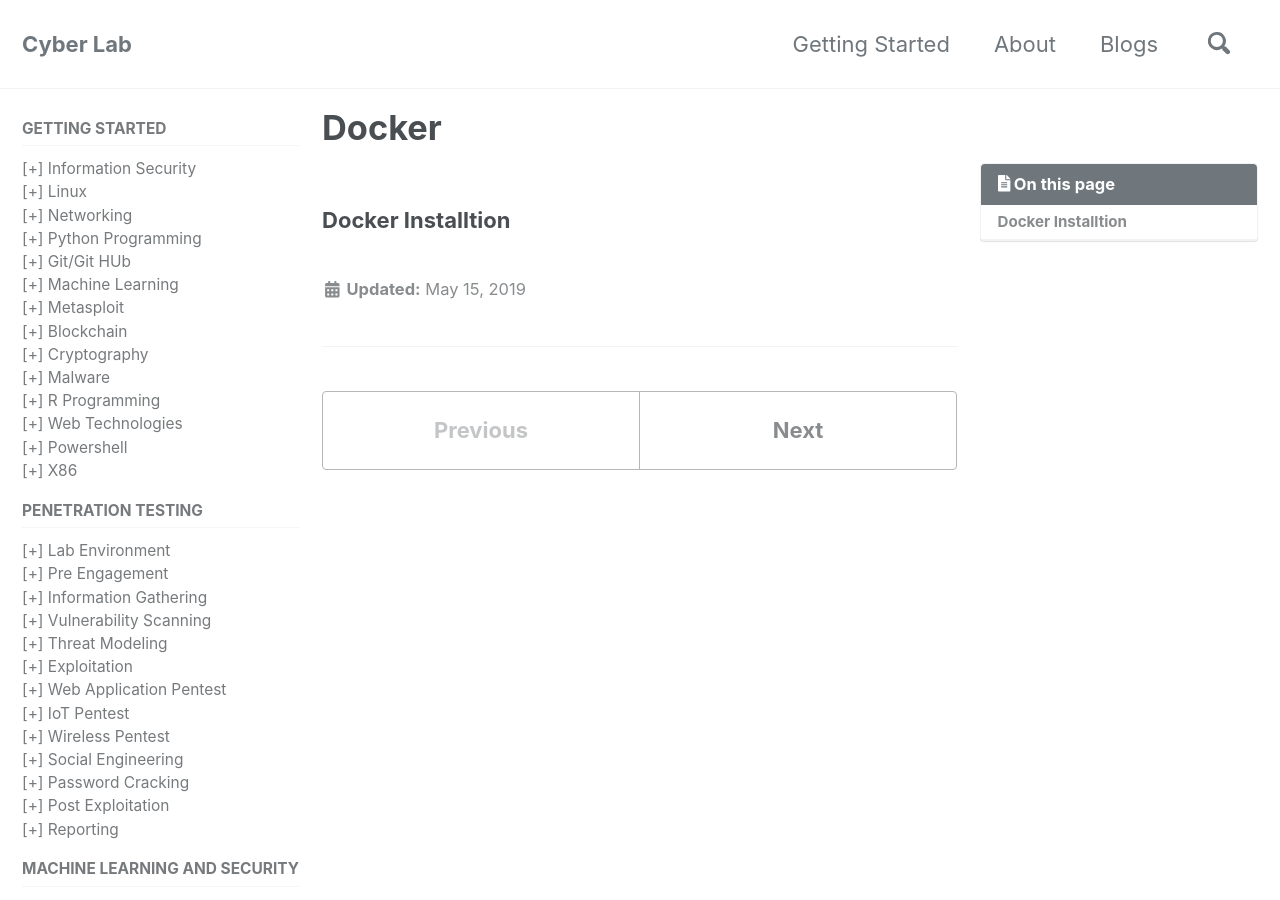
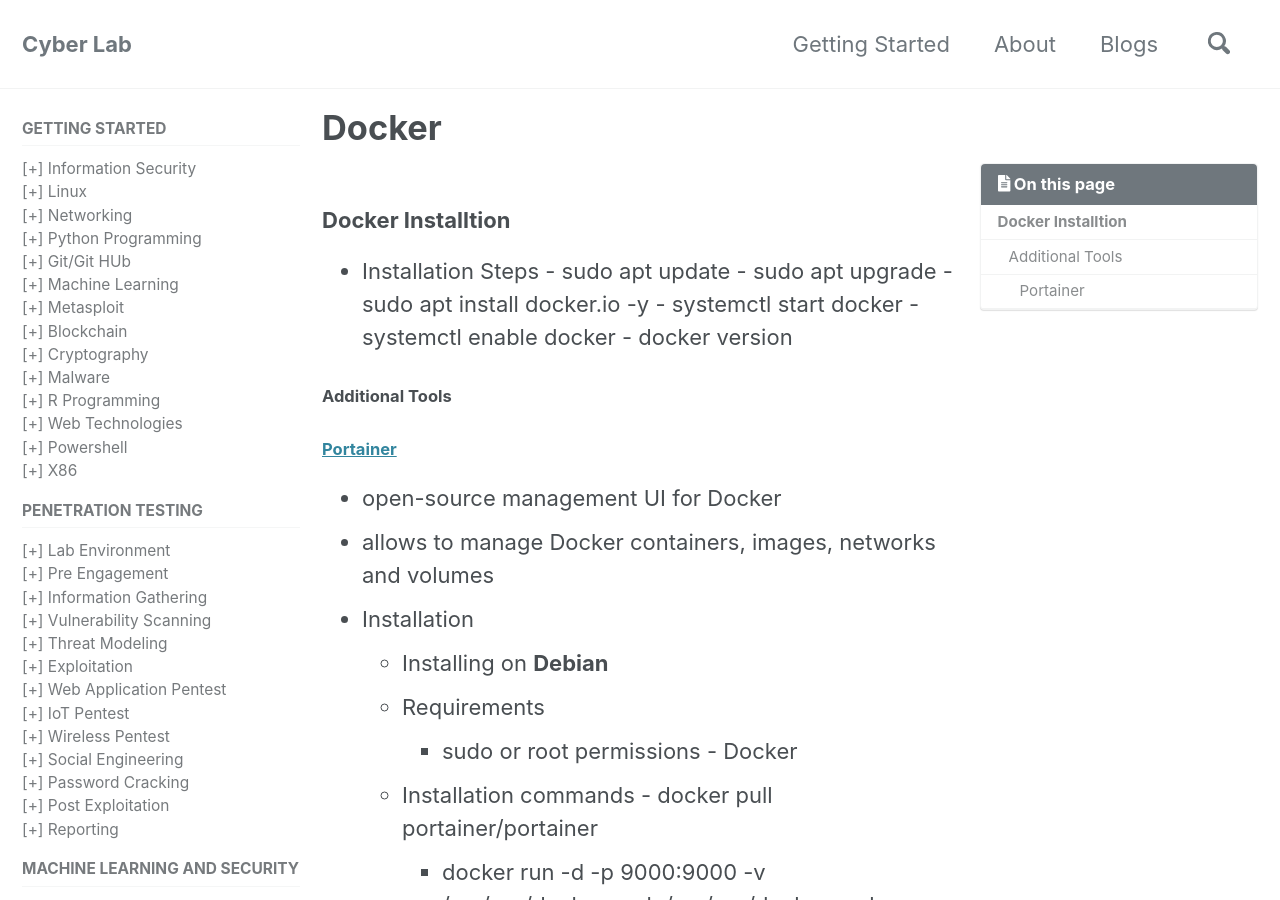
Before and after one commit to mohareti/cyberlab, a Jekyll site: the page built from _devops/Docker.md, in a window 1280 px wide and 900 px high. Built offline with Jekyll 4.4.1, drawn with Linux system fonts in a browser that asks for light colours; cached includes are drawn as plain includes; nearby versions of some CDN libraries; some of the changed text lies outside the part shown.

Commit message:
Portainer installation setps

```diff
--- a/_devops/Docker.md
+++ b/_devops/Docker.md
@@ -1,9 +1,37 @@
 ---
-title: "Docker"
+title: Docker
 permalink: /devops/Docker/
 toc: true
+published: true
 ---
 
 
 
 ### Docker Installtion
+
+ - Installation Steps
+ 		- sudo apt update
+    	- sudo apt upgrade
+    	- sudo apt install docker.io -y
+        - systemctl start docker
+        - systemctl enable docker
+        - docker version
+
+#### Additional Tools
+
+##### [Portainer](https://www.portainer.io/)
+- open-source management UI for Docker
+- allows to manage Docker containers, images, networks and volumes
+- Installation
+	- Installing on **Debian**
+	- Requirements
+		- sudo or root permissions
+    	- Docker
+	 - Installation commands
+ 		- docker pull portainer/portainer
+        - docker run -d -p 9000:9000 -v /var/run/docker.sock:/var/run/docker.sock portainer/portainer
+        - docker ps
+        - go to http://localhost:9000 and create admin password
+        - choose environment to connect
+        - if you have docker configuration in local machine, select 'Local' environment
+          ![portainer]({{site.baseurl}}/_devops/1.PNG)
```
